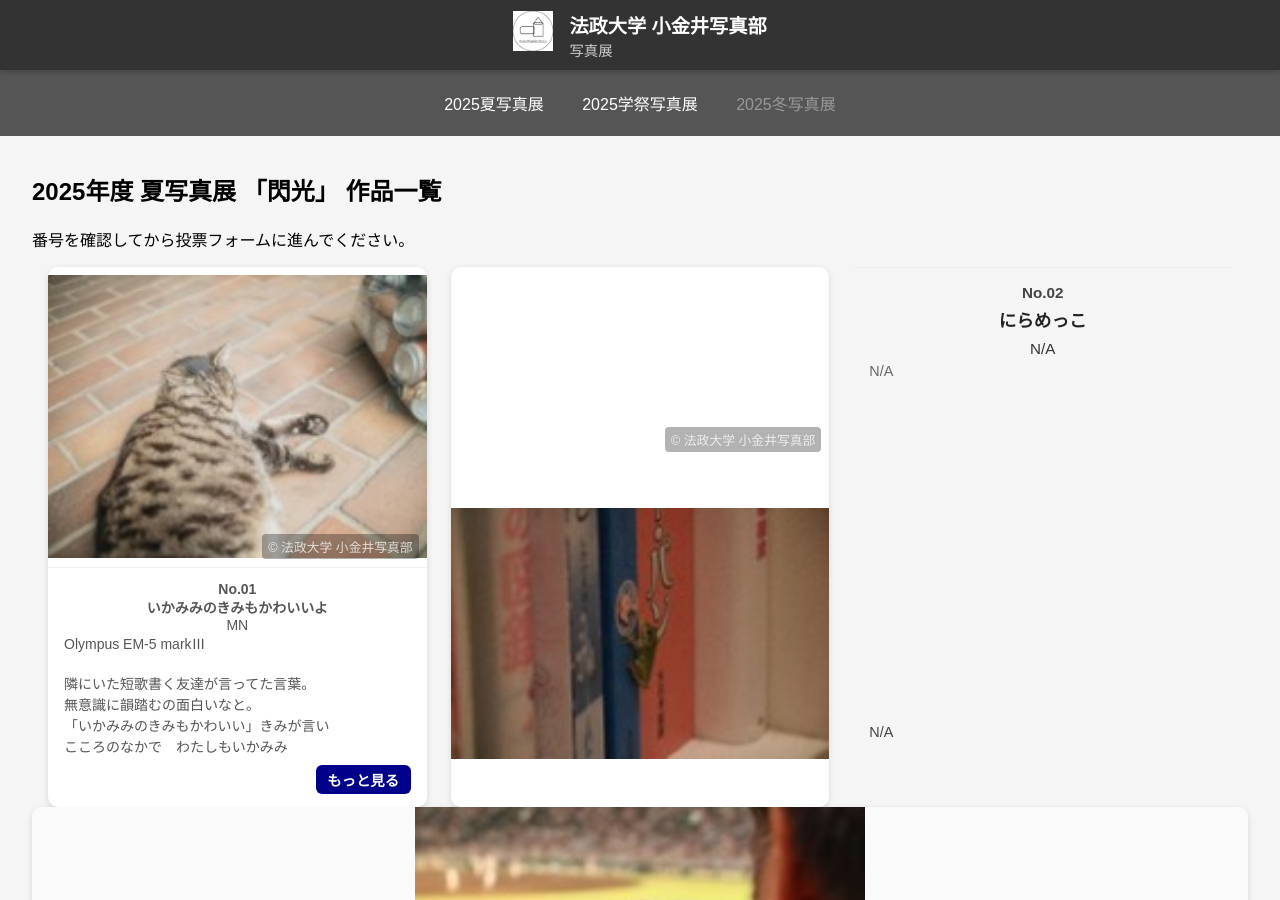
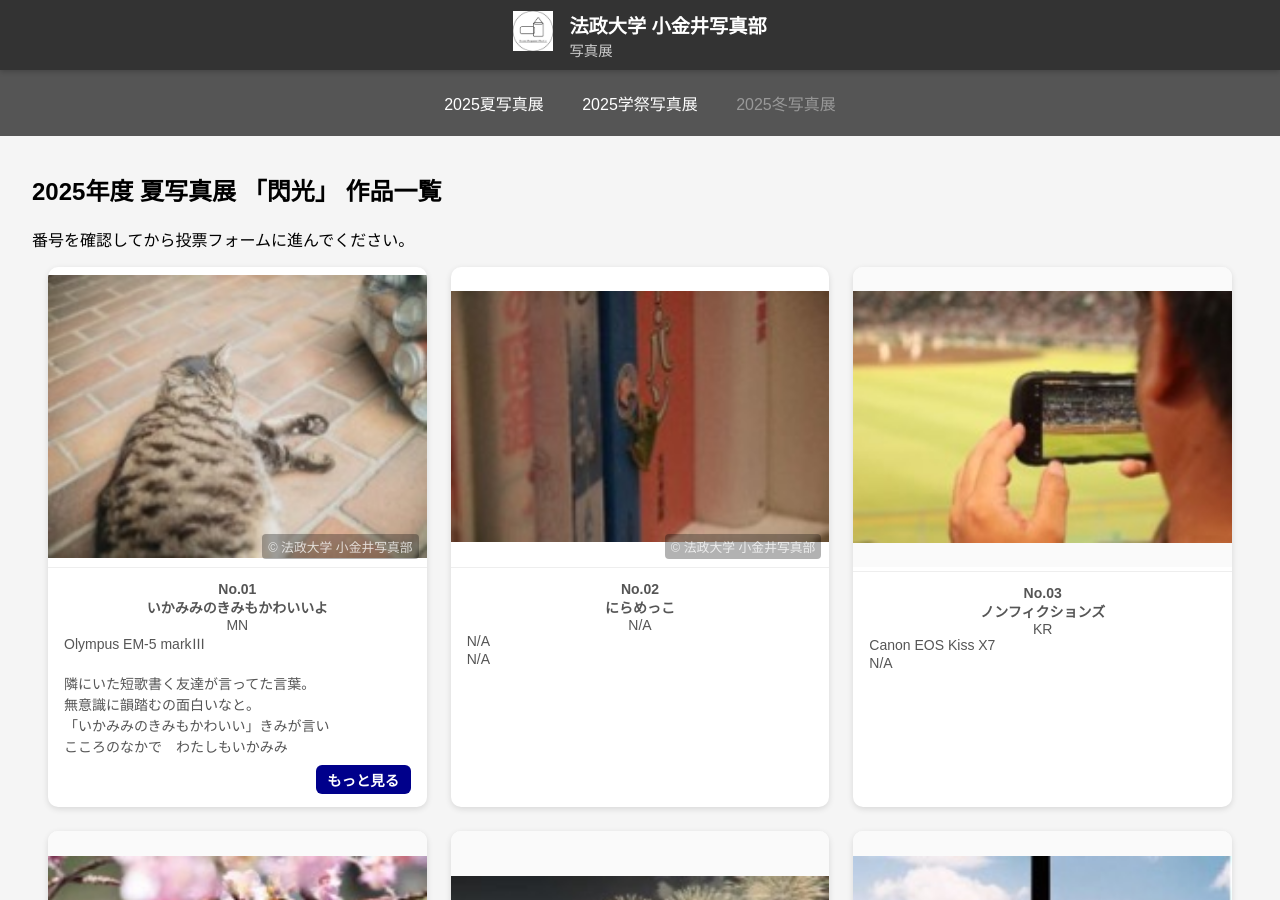
Before and after one commit to fujiyoshi-takayuki/photo-exhibition-site, a Jekyll site: the page built from 2025/summer/af69592862e159a7cf723a78c20a47ce109d13b04db75224503159b765b84967/index.html, in a window 1280 px wide and 900 px high. Built offline with Jekyll 4.4.1, drawn with Linux system fonts in a browser that asks for light colours.

Commit message:
fix error

```diff
--- a/2025/summer/af69592862e159a7cf723a78c20a47ce109d13b04db75224503159b765b84967/index.html
+++ b/2025/summer/af69592862e159a7cf723a78c20a47ce109d13b04db75224503159b765b84967/index.html
@@ -31,7 +31,7 @@ title: 2025年度 夏写真展 「閃光」 作品一覧
         </div>
 
         <div class="work-card">
-          <div class="photo-wrapper" data-full="public-images/2025-summer02_s.jpg"></div>
+          <div class="photo-wrapper" data-full="public-images/2025-summer02_s.jpg">
             <div class="photo" style="background-image: url('public-images/2025-summer02_s.jpg');"></div>
             <div class="photo-overlay"></div>
           </div>
```
